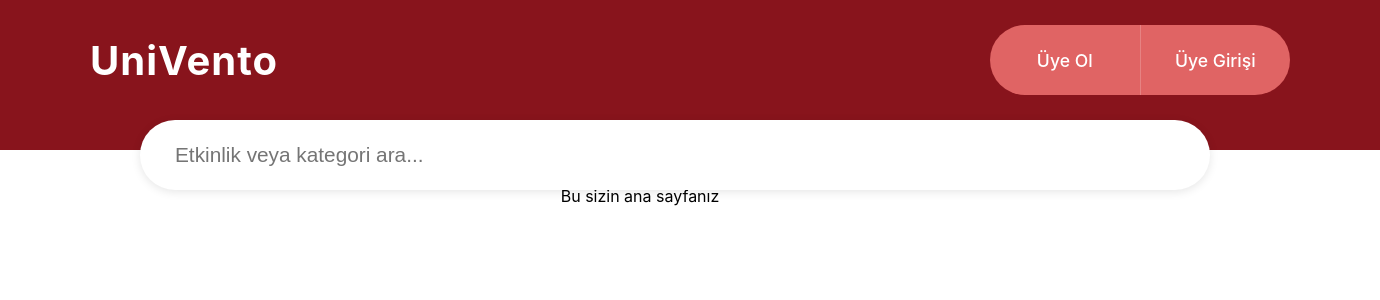
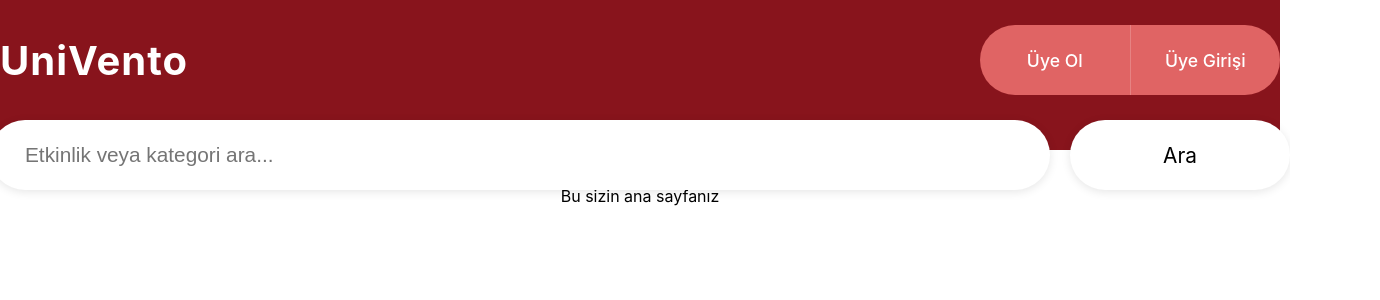
Before and after one commit to akgullberk/univentoweb, a React (Create React App) app: page / in a window 1280 px wide. Shown: the top 300 px of the page, 1380 px wide, since content can reach past the window. Built offline with nearby package versions, Linux system fonts and the light colour scheme.

Commit message:
2.search button eklendi

```diff
--- a/src/pages/Home/index.js
+++ b/src/pages/Home/index.js
@@ -23,6 +23,9 @@ const Home = () => {
           className="search-input"
           placeholder="Etkinlik veya kategori ara..."
         />
+        <div className="search-button">
+          Ara
+        </div>
       </div>
       <div className="content">
         <p>Bu sizin ana sayfanız</p>
--- a/src/pages/Home/styles.css
+++ b/src/pages/Home/styles.css
@@ -9,13 +9,13 @@
   height: 150px;
   display: flex;
   align-items: center;
-  padding: 0 50px;
+  padding: 0;
   color: white;
 }
 
 .banner-content {
   width: 100%;
-  max-width: 1200px;
+  max-width: 1300px;
   margin: 0 auto;
   display: flex;
   justify-content: space-between;
@@ -29,12 +29,14 @@
   top: 120px;
   left: 50%;
   transform: translateX(-50%);
-  width: 1000px;
+  width: 1300px;
   z-index: 1;
+  display: flex;
+  gap: 20px;
 }
 
 .search-input {
-  width: 100%;
+  flex: 1;
   height: 70px;
   border-radius: 35px;
   border: none;
@@ -48,10 +50,30 @@
   box-shadow: 0 2px 15px rgba(0, 0, 0, 0.2);
 }
 
+.search-button {
+  width: 220px;
+  height: 70px;
+  background-color: white;
+  border-radius: 35px;
+  display: flex;
+  align-items: center;
+  justify-content: center;
+  font-size: 1.3rem;
+  cursor: pointer;
+  box-shadow: 0 2px 10px rgba(0, 0, 0, 0.1);
+  transition: all 0.3s ease;
+}
+
+.search-button:hover {
+  background-color: #f5f5f5;
+  box-shadow: 0 2px 15px rgba(0, 0, 0, 0.2);
+}
+
 .banner-logo {
   font-size: 2.5rem;
   font-weight: bold;
   letter-spacing: 1px;
+  margin-left: 0;
 }
 
 .circle-element {
@@ -65,6 +87,7 @@
   font-weight: 500;
   font-size: 1.1rem;
   transition: all 0.3s ease;
+  margin-right: 0;
 }
 
 .auth-container {
```
